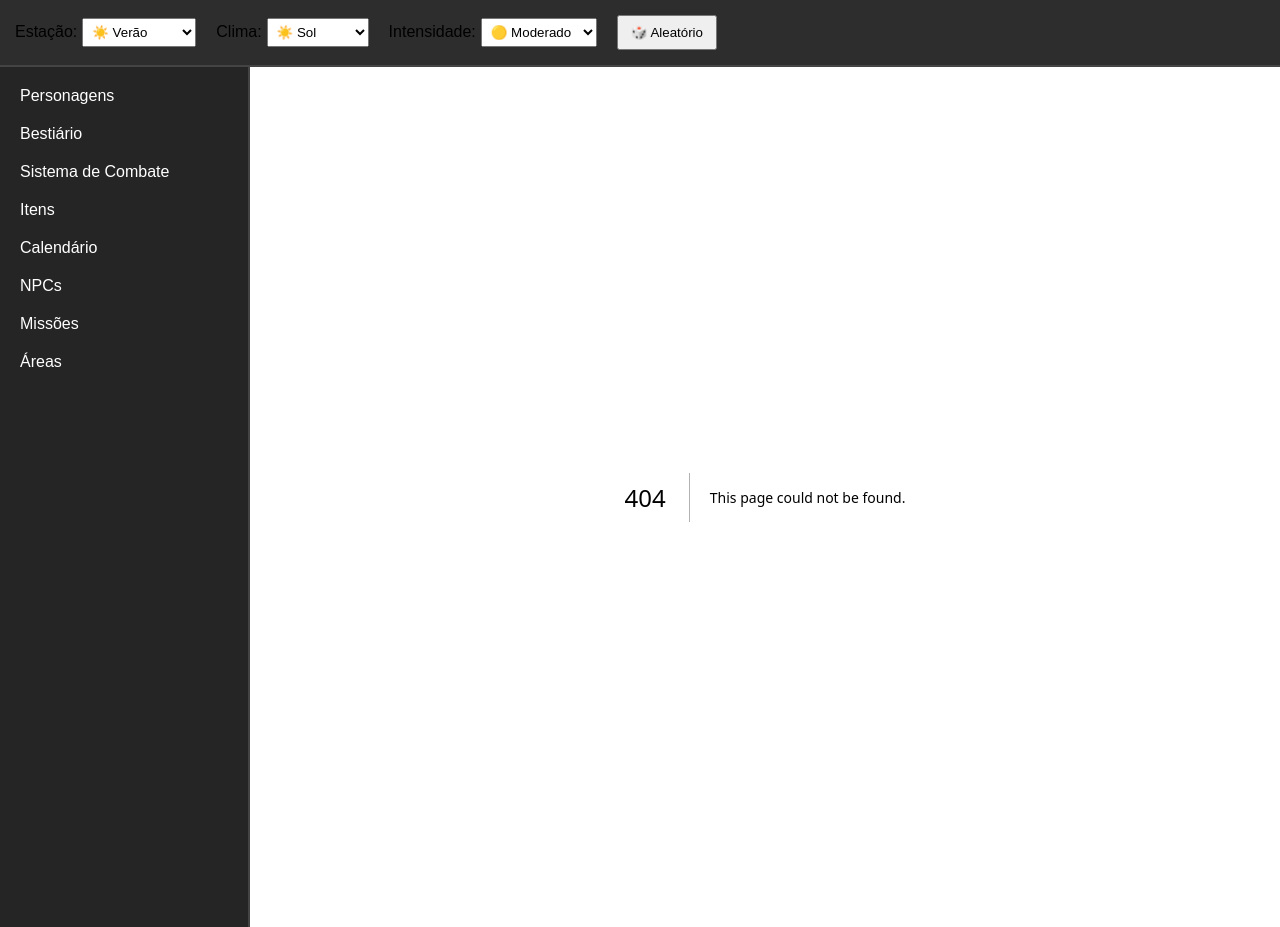
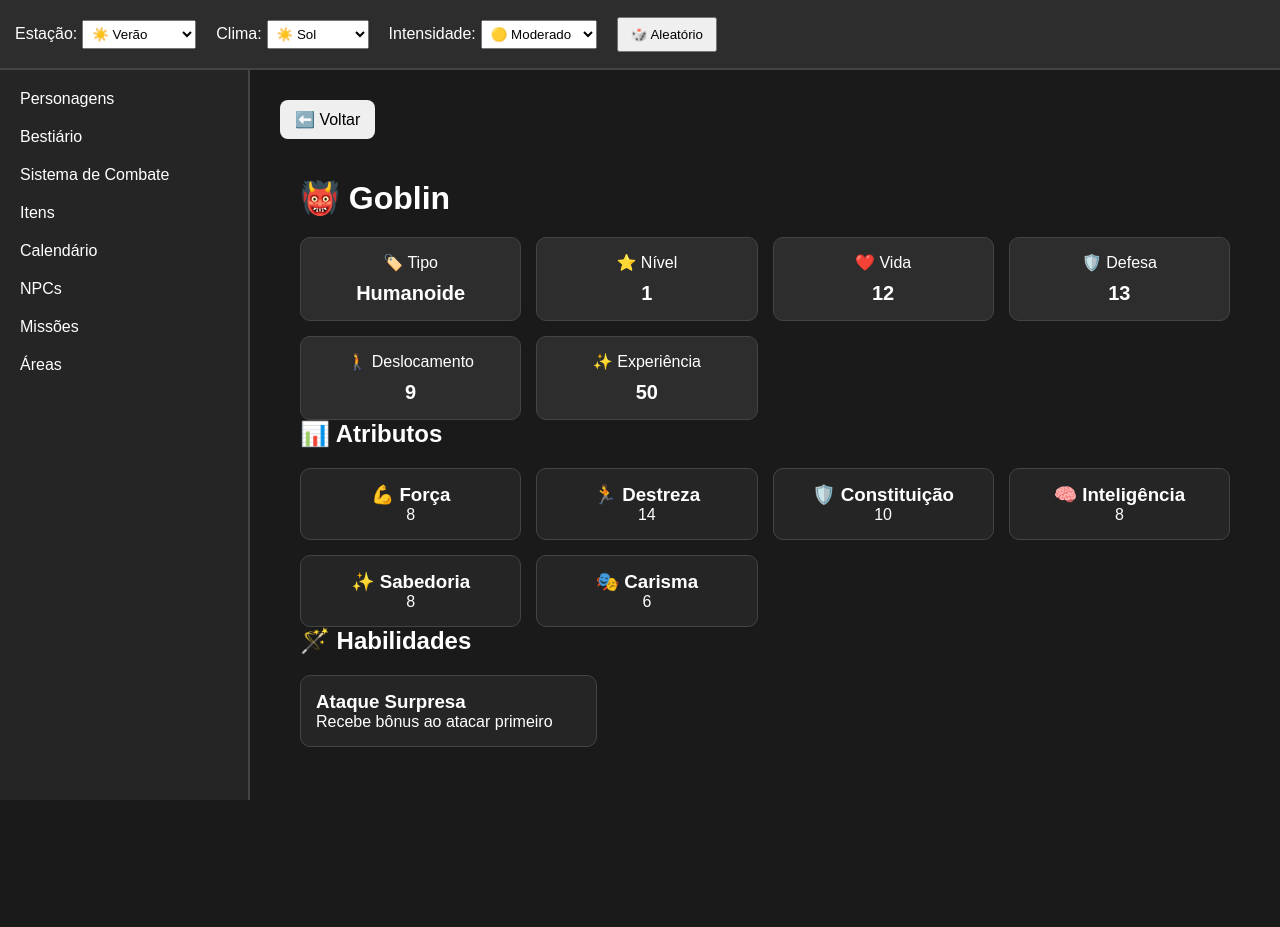
Before and after one commit to NatanMauricio1995/RPG, a Next.js app in the folder rpg-manager/: page /bestiario/1 in a window 1280 px wide. Before the commit this address had no page. After the commit the page ends 800 px from the top, so only its background shows below. Built offline with nearby package versions, Linux system fonts and the light colour scheme.

Commit message:
BESTIARIO - FIM

```diff
--- /dev/null
+++ b/rpg-manager/app/bestiario/[id]/page.tsx
@@ -0,0 +1,107 @@
+"use client";
+
+import {useParams}
+from "next/navigation";
+
+import Link
+from "next/link";
+
+import monstros
+from "../../../data/monstros.json";
+
+import tiposMonstros
+from "../../../data/tiposMonstros.json";
+
+import FichaMonstro
+from "../../../components/Bestiario/FichaMonstro";
+
+export default function Monstro(){
+
+const params=
+useParams();
+
+const id=
+Number(params.id);
+
+
+const monstroBase=
+
+monstros.find(
+(item)=>
+
+item.id===id
+
+);
+
+
+if(!monstroBase){
+
+return(
+
+<div>
+
+<h1>
+
+❌ Monstro não encontrado
+
+</h1>
+
+</div>
+
+);
+
+}
+
+
+const tipo=
+
+tiposMonstros.find(
+(item)=>
+
+item.id===
+
+monstroBase.tipoId
+
+);
+
+
+const monstro={
+
+...monstroBase,
+
+tipo:
+tipo?.nome || ""
+
+};
+
+
+return(
+
+<div>
+
+<Link
+href="/bestiario"
+>
+
+<button
+className="botaoVoltar"
+>
+
+⬅️ Voltar
+
+</button>
+
+</Link>
+
+
+<FichaMonstro
+
+monstro={monstro}
+
+/>
+
+</div>
+
+);
+
+}
--- /dev/null
+++ b/rpg-manager/components/Bestiario/FichaMonstro.tsx
@@ -0,0 +1,229 @@
+"use client";
+
+import habilidadesMonstros
+from "../../data/habilidadesMonstros.json";
+
+type Props={
+
+monstro:any;
+
+}
+
+export default function FichaMonstro({
+
+monstro
+
+}:Props){
+
+const habilidades=
+
+habilidadesMonstros.filter(
+(h)=>
+
+monstro.habilidades.includes(
+h.id
+)
+
+);
+
+
+const nomes={
+
+forca:"💪 Força",
+destreza:"🏃 Destreza",
+constituicao:"🛡️ Constituição",
+inteligencia:"🧠 Inteligência",
+sabedoria:"✨ Sabedoria",
+carisma:"🎭 Carisma"
+
+};
+
+
+return(
+
+<div className="ficha">
+
+<h1>
+
+👹 {monstro.nome}
+
+</h1>
+
+
+<div className="informacoesBasicas">
+
+<div className="infoCard">
+
+🏷️ Tipo
+
+<p>
+
+{monstro.tipo}
+
+</p>
+
+</div>
+
+
+<div className="infoCard">
+
+⭐ Nível
+
+<p>
+
+{monstro.nivel}
+
+</p>
+
+</div>
+
+
+<div className="infoCard">
+
+❤️ Vida
+
+<p>
+
+{monstro.vida}
+
+</p>
+
+</div>
+
+
+<div className="infoCard">
+
+🛡️ Defesa
+
+<p>
+
+{monstro.defesa}
+
+</p>
+
+</div>
+
+
+<div className="infoCard">
+
+🚶 Deslocamento
+
+<p>
+
+{monstro.deslocamento}
+
+</p>
+
+</div>
+
+
+<div className="infoCard">
+
+✨ Experiência
+
+<p>
+
+{monstro.experiencia}
+
+</p>
+
+</div>
+
+</div>
+
+
+<h2>
+
+📊 Atributos
+
+</h2>
+
+
+<div className="atributosGrid">
+
+{
+
+Object.entries(
+monstro.atributos
+).map(
+
+([nome,valor])=>(
+
+<div
+key={nome}
+className="atributoCard"
+>
+
+<h3>
+
+{
+nomes[
+nome as keyof typeof nomes
+]
+}
+
+</h3>
+
+<p>
+
+{valor as number}
+
+</p>
+
+</div>
+
+)
+
+)
+
+}
+
+</div>
+
+
+<h2>
+
+🪄 Habilidades
+
+</h2>
+
+
+<div className="inventarioGrid">
+
+{
+
+habilidades.map(
+(item)=>(
+
+<div
+key={item.id}
+className="itemCard"
+>
+
+<h3>
+
+{item.nome}
+
+</h3>
+
+<p>
+
+{item.descricao}
+
+</p>
+
+</div>
+
+)
+
+)
+
+}
+
+</div>
+
+</div>
+
+);
+
+}
```
Also changed, not shown: rpg-manager/components/Bestiario/CardMonstro.tsx (+8 -0 lines), 1 other file (tests, documents, lock files or other folders).
